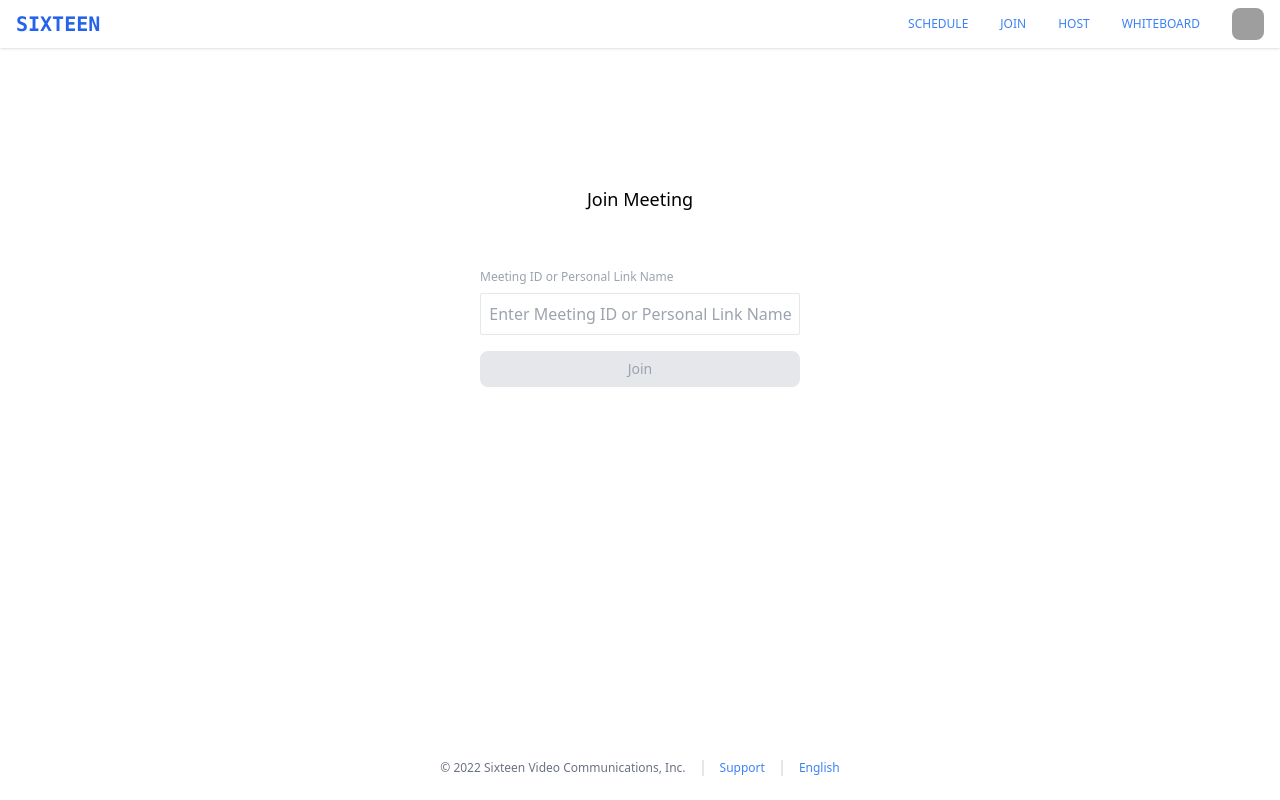
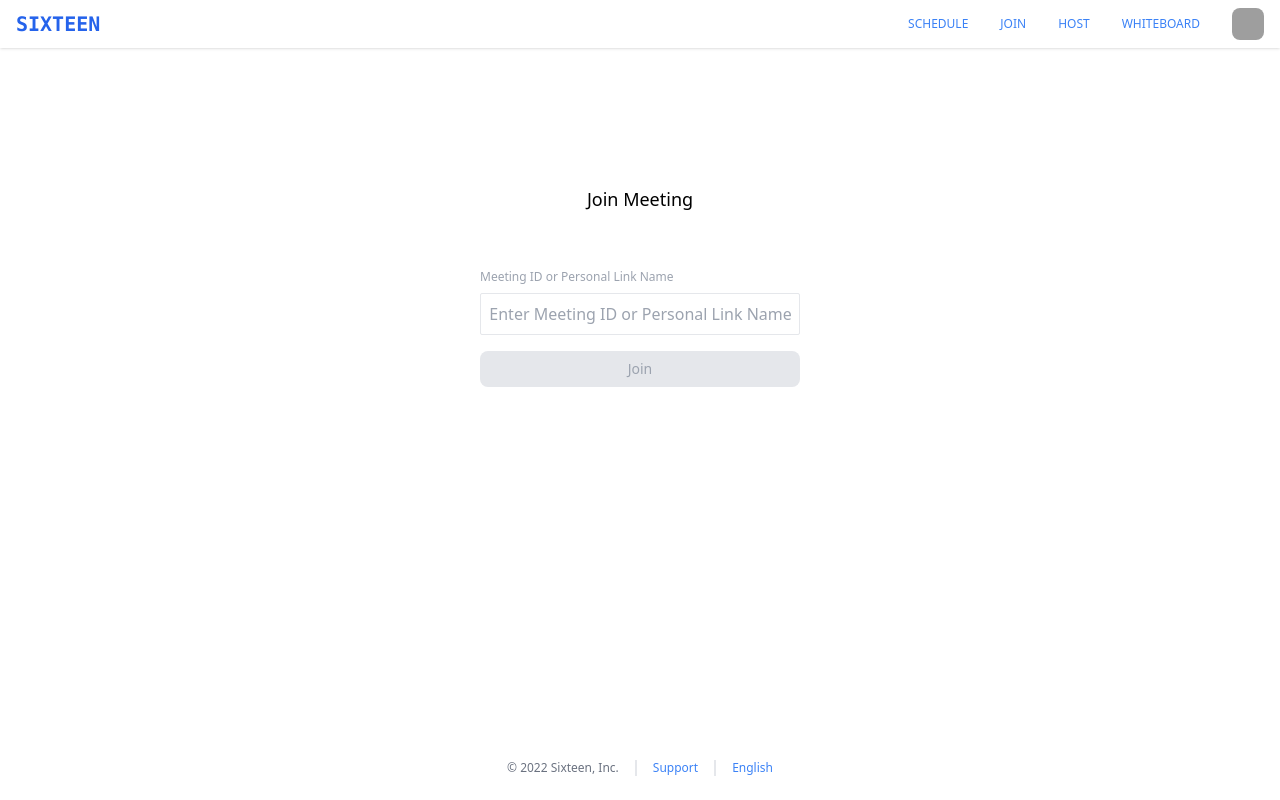
Before and after one commit to aj-2000/sixteen_meet, a React (Create React App) app: page / in a window 1280 px wide. Built offline with nearby package versions, Linux system fonts and the light colour scheme; grey boxes are pictures that could not be loaded.

Commit message:
Footer Changes

```diff
--- a/src/components/layout/Footer.tsx
+++ b/src/components/layout/Footer.tsx
@@ -4,7 +4,7 @@ const Footer = () => {
   return (
     <div className="flex text-xs justify-center items-center gap-x-4 py-6 mt-auto">
       <span className="text-gray-500">
-        © 2022 Sixteen Video Communications, Inc.
+        © 2022 Sixteen, Inc.
       </span>
       <span className="text-blue-500 border-l-2 border-r-2 px-4">Support</span>
       <span className="text-blue-500">English</span>
```
